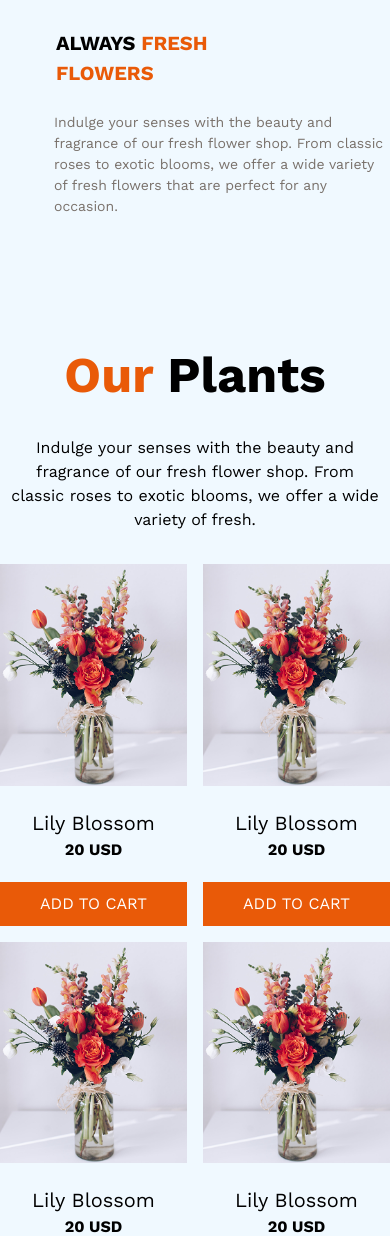
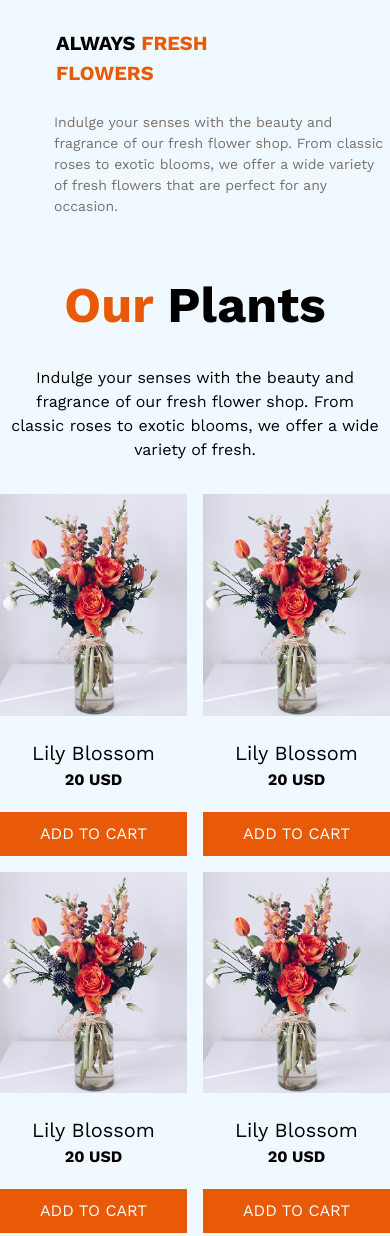
Before and after one commit to ashraf03/main-assignment-02, a plain HTML site: page index.html in a window 390 px wide. Shown: the part 608-1844 px from the top of the page. Drawn offline with nearby package versions, Linux system fonts and the light colour scheme.

Commit message:
Issue fix for mobile device

```diff
--- a/index.html
+++ b/index.html
@@ -31,7 +31,7 @@
             </div>
         </section>
         <!-- Our Plants   -->
-        <section class="our-plants mx-auto max-w-[1140px] mt-[120px]">
+        <section class="our-plants mx-auto max-w-[1140px] mt-[120px] max-sm:mt-[50px]">
             <div class="our-plant text-center">
                 <h1 class="our-plant-title font-bold pb-6 text-[50px]"><span class="text-[#E95A08]">Our</span> Plants</h1>
                 <p class="our-plant-description mb-8">Indulge your senses with the beauty and fragrance of our fresh flower shop. From <br>classic roses to exotic blooms, we offer a wide variety of fresh.</p>
```
